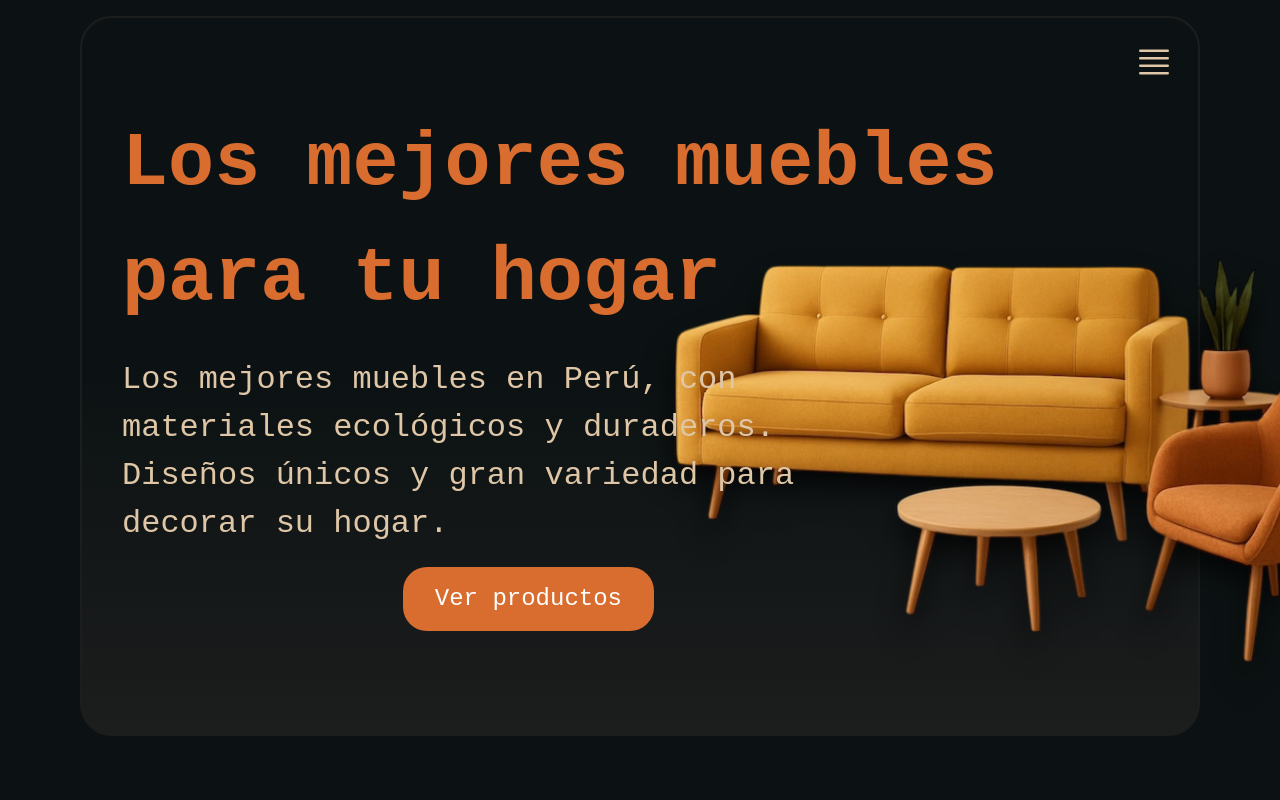
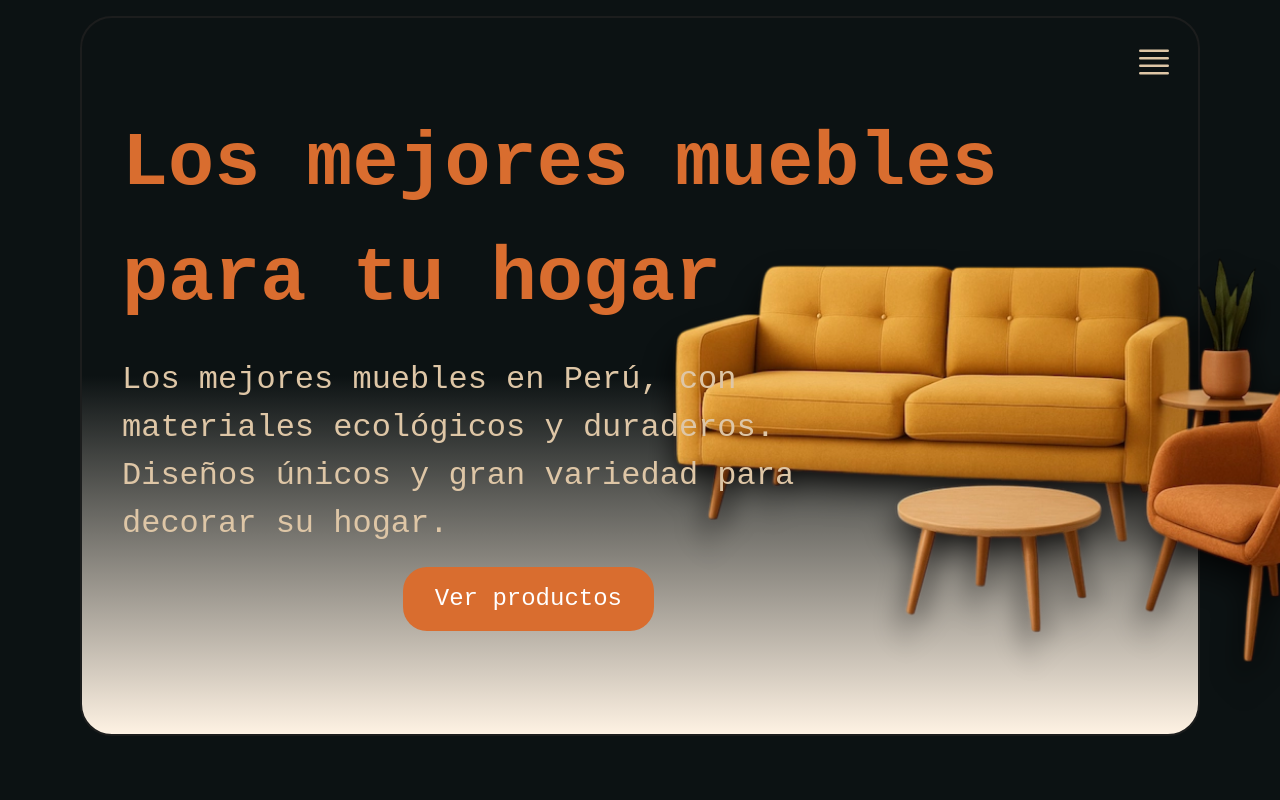
Before and after one commit to Aaron-Ccente/e-commerce-frontend, a React (Vite) app: page / in a window 1280 px wide. Shown: the top 800 px of the page. Built offline with nearby package versions, Linux system fonts and the light colour scheme.

Commit message:
Actualizacion de altura del componente

```diff
--- a/src/components/sections/Inicio.tsx
+++ b/src/components/sections/Inicio.tsx
@@ -5,7 +5,7 @@ function Inicio() {
   return (
     <section id="inicio" className="relative h-auto min-h-screen max-md:py-6 w-full ">
       <div className="px-4 sm:px-10 md:px-20  relative">
-        <div className="bg-fondoSecundario dark:bg-gradient-to-t dark:from-borde-dark dark:via-fondoPrincipal-dark dark:to-fondoPrincipal-dark rounded-4xl dark:border-2 border-borde-dark  md:h-[calc(100vh-80px)] md:py-0">
+        <div className="bg-fondoSecundario dark:bg-gradient-to-t dark:from-fondoSecundario-dark dark:via-fondoPrincipal-dark dark:to-fondoPrincipal-dark rounded-4xl dark:border-2 border-borde-dark  md:h-[calc(100vh-80px)] md:py-0">
           <Nav />
 
           <div className="grid grid-rows-[auto_auto_auto] gap-6 md:gap-0 md:grid-rows-3 max-h-[calc(100vh-80px)] max-sm:py-6">
```
